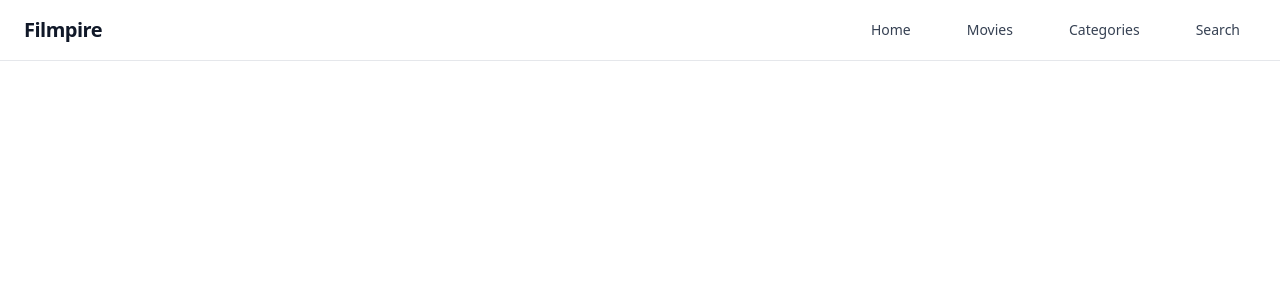
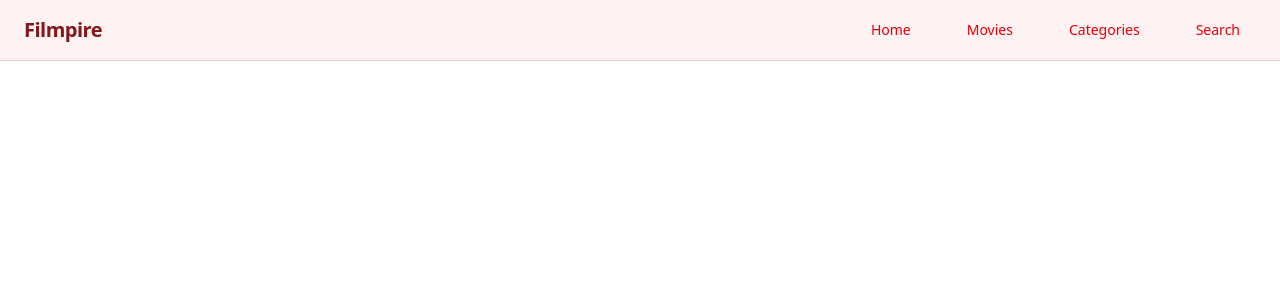
Before and after one commit to MuhammadAhhadQumar/Filmpire, a React (Vite) app: page / in a window 1280 px wide. Shown: the top 300 px of the page. Built offline with nearby package versions, Linux system fonts and the light colour scheme.

Commit message:
refactor Nav component styles to enhance color scheme and improve visibility

```diff
--- a/src/components/Nav.jsx
+++ b/src/components/Nav.jsx
@@ -17,7 +17,7 @@ export default function Nav() {
   const NavLink = ({ path, label }) => (
     <a
       href={path}
-      className="text-gray-700 hover:text-black px-4 py-2 text-sm font-medium transition-colors duration-200"
+      className="text-red-600 hover:text-red-800 px-4 py-2 text-sm font-medium transition-colors duration-200"
       aria-label={`Navigate to ${label}`}
     >
       {label}
@@ -27,14 +27,14 @@ export default function Nav() {
   return (
     <nav
       aria-label="Main Navigation"
-      className={`fixed top-0 left-0 w-full bg-white bg-opacity-90 backdrop-blur-md border-b border-gray-200 transition-all duration-500 ${
+      className={`fixed top-0 left-0 w-full bg-red-50 bg-opacity-90 backdrop-blur-md border-b border-red-200 transition-all duration-500 ${
         isVisible ? 'opacity-100 translate-y-0' : 'opacity-0 -translate-y-12'
       }`}
     >
       <div className="max-w-7xl mx-auto flex items-center justify-between px-6 py-3">
         <div className="flex items-center">
           <h1
-            className="text-gray-900 text-xl font-semibold tracking-tight cursor-pointer"
+            className="text-red-900 text-xl font-semibold tracking-tight cursor-pointer"
             tabIndex="0"
             aria-label="Filmpire Logo"
           >
```
